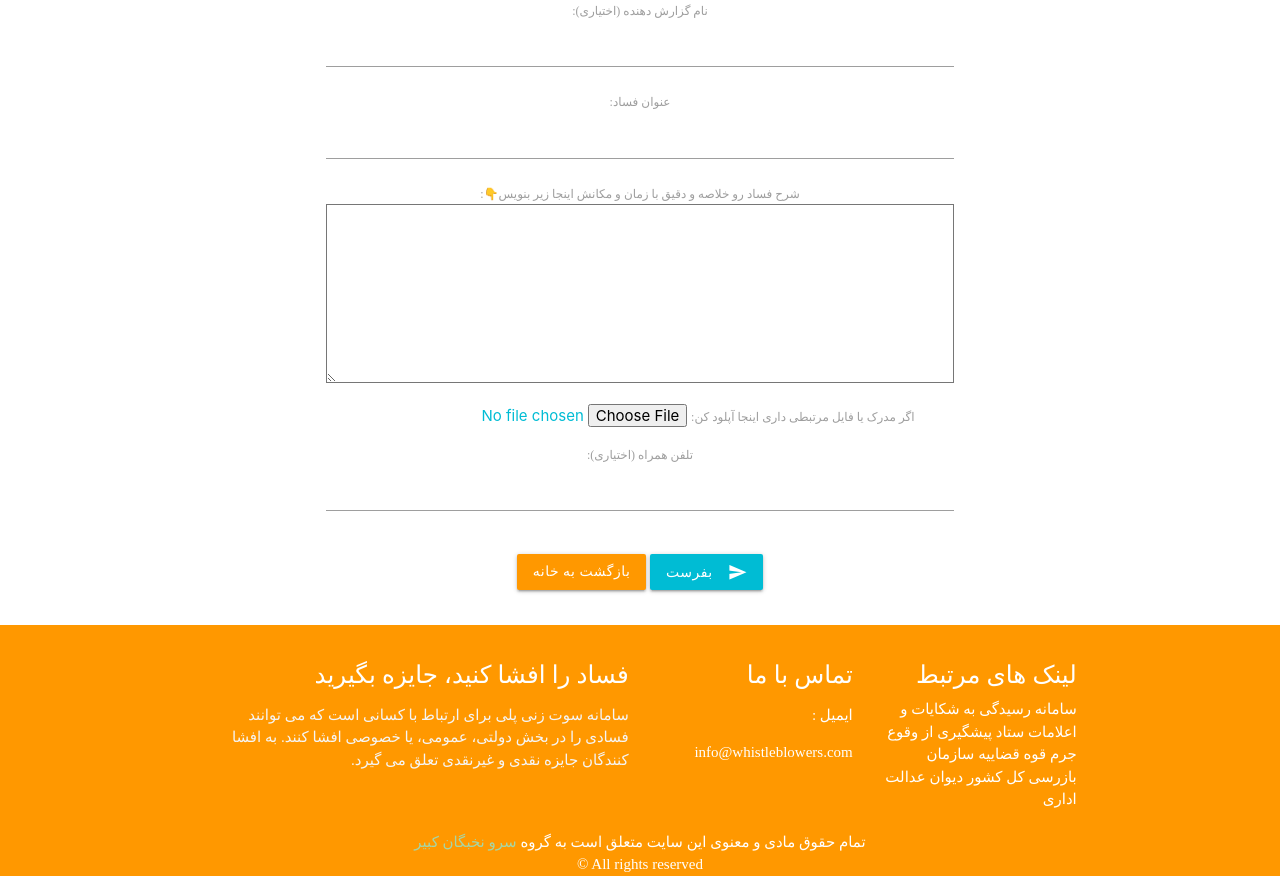
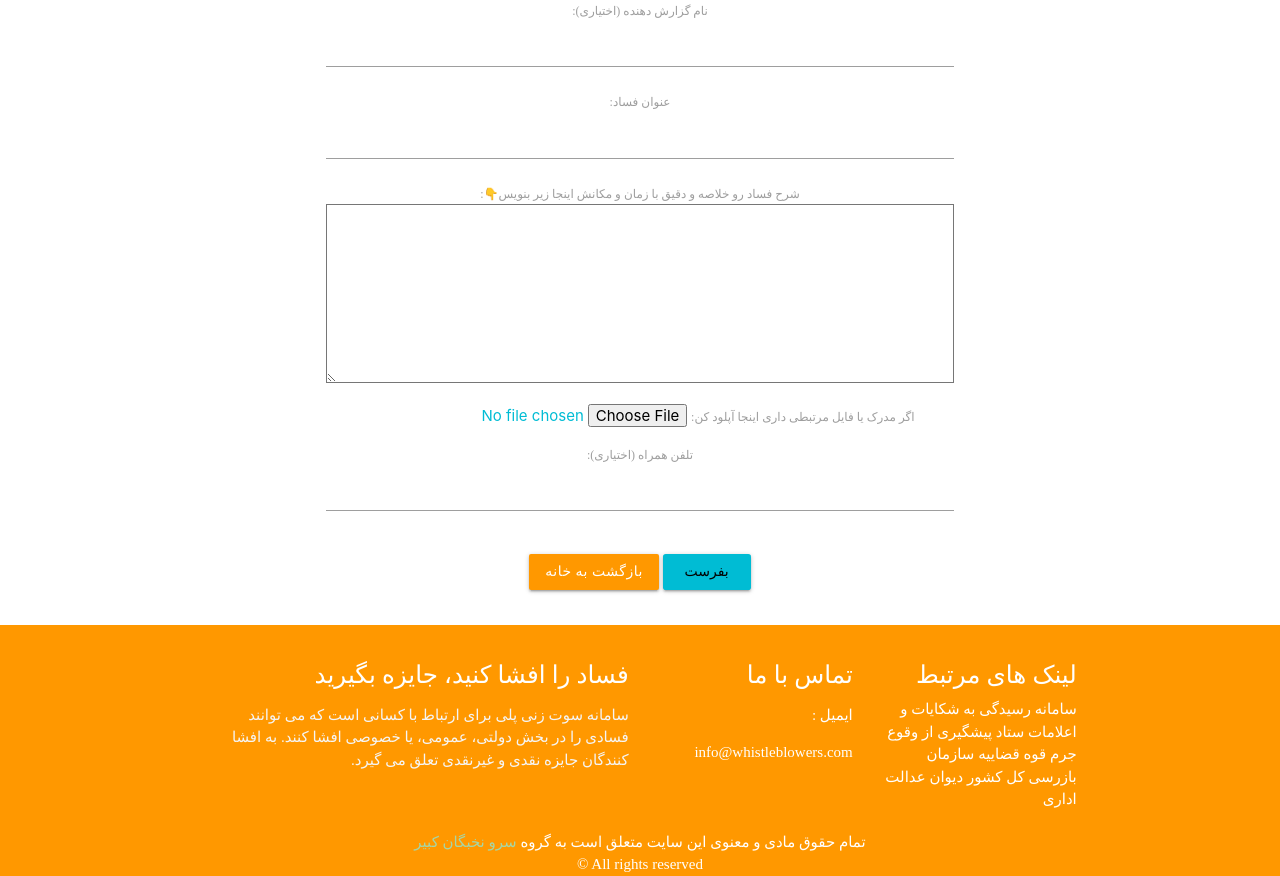
Before and after one commit to ehsanbarkhordar/whistleblower, a Django app: page /new in a window 1280 px wide. Shown: the part 143-1019 px from the top of the page. Run offline with Django 3.2, Linux system fonts and the light colour scheme; parts of the project's set-up code (start-up, migrations or seed data) failed here and were passed over; some libraries are stand-ins or nearby versions; some web fonts are replaced.

Commit message:
fix(): Fix files.

```diff
--- a/reports/forms.py
+++ b/reports/forms.py
@@ -18,7 +18,7 @@ class ReportForm(forms.ModelForm):
         }
 
     def __init__(self, *args, **kwargs):
-        super(ReportForm, self).__init__(*args, **kwargs)
+        super().__init__(*args, **kwargs)
         # if you want to do it to all of them
         for field in self.fields.values():
             field.error_messages = {'required': 'پر کردن این فیلد اجباری است!'.format(
--- a/reports/views.py
+++ b/reports/views.py
@@ -83,7 +83,7 @@ def status(request):
 def new_report(request):
     data_site_key = settings.GOOGLE_RECAPTCHA_DATA_SITE_KEY
     if request.method == 'POST':
-        form = ReportForm(request.POST)
+        form = ReportForm(request.POST, request.FILES)
         if form.is_valid():
             ''' Begin reCAPTCHA validation '''
             recaptcha_response = request.POST.get('g-recaptcha-response')
--- a/templates/new_report.html
+++ b/templates/new_report.html
@@ -19,9 +19,10 @@
                         {% endfor %}
                     </ul>
                 {% endif %}
-                <button class="btn waves-effect waves-light cyan" type="submit" name="action">بفرست
-                    <i class="material-icons right">send</i>
-                </button>
+{#                <button class="btn waves-effect waves-light cyan" type="submit" name="action">بفرست#}
+{#                    <i class="material-icons right">send</i>#}
+{#                </button>#}
+                <input class="btn waves-effect waves-light cyan" type="submit" value="بفرست">
                 <a href="/" class="btn waves-effect waves-light orange">بازگشت به خانه</a>
             </form>
         </div>
--- a/whistleblowers/settings.py
+++ b/whistleblowers/settings.py
@@ -143,7 +143,7 @@ STATICFILES_DIRS = [
 ]
 
 PROJECT_DIR = os.path.dirname(os.path.abspath(__file__))
-STATIC_ROOT = os.path.join(PROJECT_DIR, 'static')
+STATIC_ROOT = os.path.join(PROJECT_DIR, 'stsatic')
 
 REFERENCE_NUMBER_LENGTH = '8'
 GOOGLE_RECAPTCHA_SECRET_KEY = os.getenv('GOOGLE_RECAPTCHA_SECRET_KEY')
```
